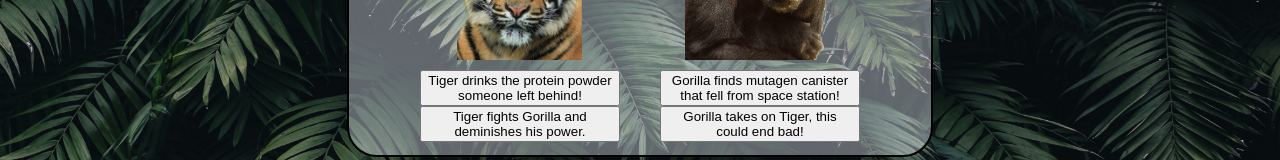
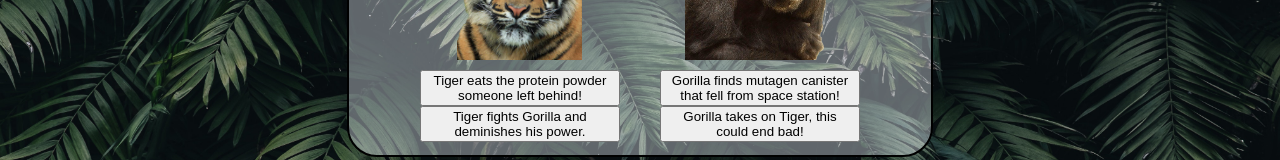
Before and after one commit to jenna-graham/busy-zoo-fs, a React (Create React App) app: page / in a window 1280 px wide. Shown: the part 147-307 px from the top of the page. Built offline with nearby package versions, Linux system fonts and the light colour scheme.

Commit message:
fixed words in buttons

```diff
--- a/src/App.js
+++ b/src/App.js
@@ -38,7 +38,7 @@ function App() {
           <div className="fighter">
             <img src="tiger.png" style={{ width: `${tigerSize * 5 }px` }}/>
             <div className="animal-buttons">
-              <button onClick={() => setTigerSize(tigerSize + 5)}>Tiger drinks the protein powder someone left behind!</button>
+              <button onClick={() => setTigerSize(tigerSize + 5)}>Tiger eats the protein powder someone left behind!</button>
               <button onClick={() => setGorillaSize(gorillaSize - 4)}>Tiger fights Gorilla and deminishes his power.</button>
             </div>
           </div>
```
